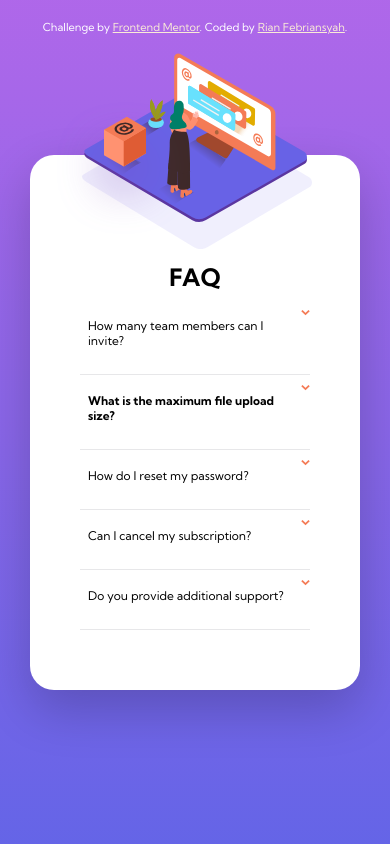
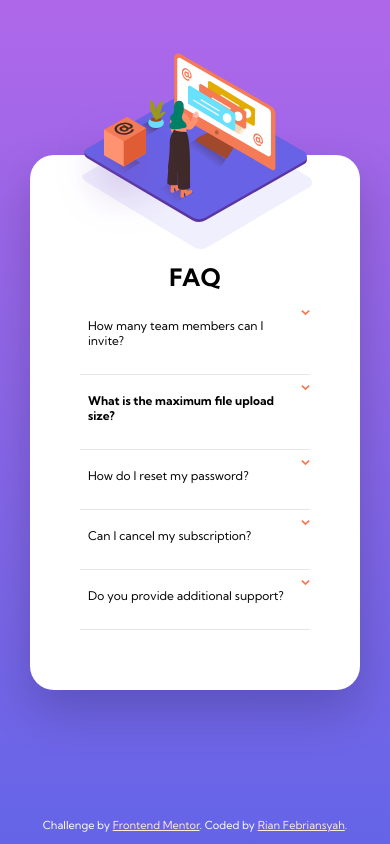
Before and after one commit to riansyh/faq-accordion-card, a plain HTML site: page index.html in a window 390 px wide. Drawn offline with Linux system fonts and the light colour scheme.

Commit message:
Update style.css

```diff
--- a/src/style.css
+++ b/src/style.css
@@ -6,6 +6,7 @@
   text-align: center;
   color: white;
   margin: 20px;
+  top: 580px;
 }
 
 .attribution a {
@@ -146,6 +147,10 @@ p {
     flex-direction: column;
   }
 
+  .attribution {
+    top: 798px;
+  }
+
   .content {
     flex-basis: 90%;
     width: 100%;
```
